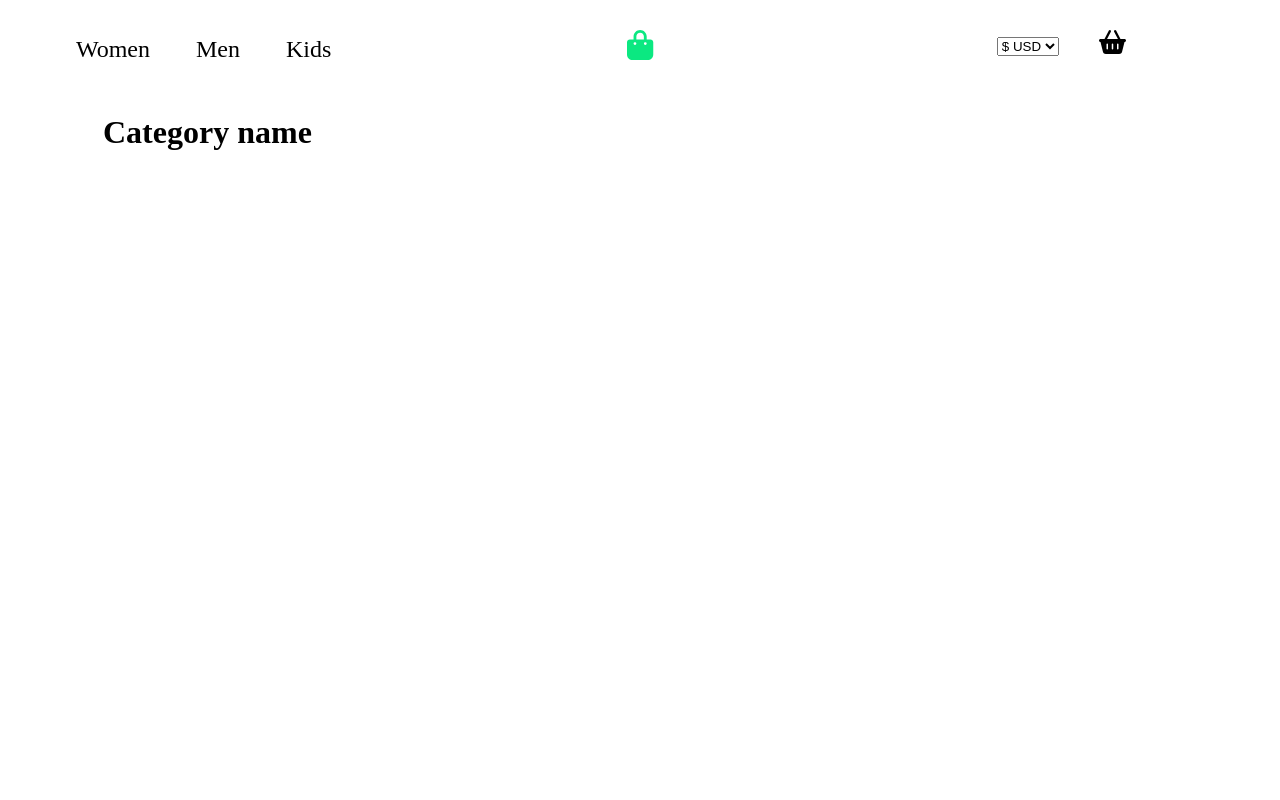
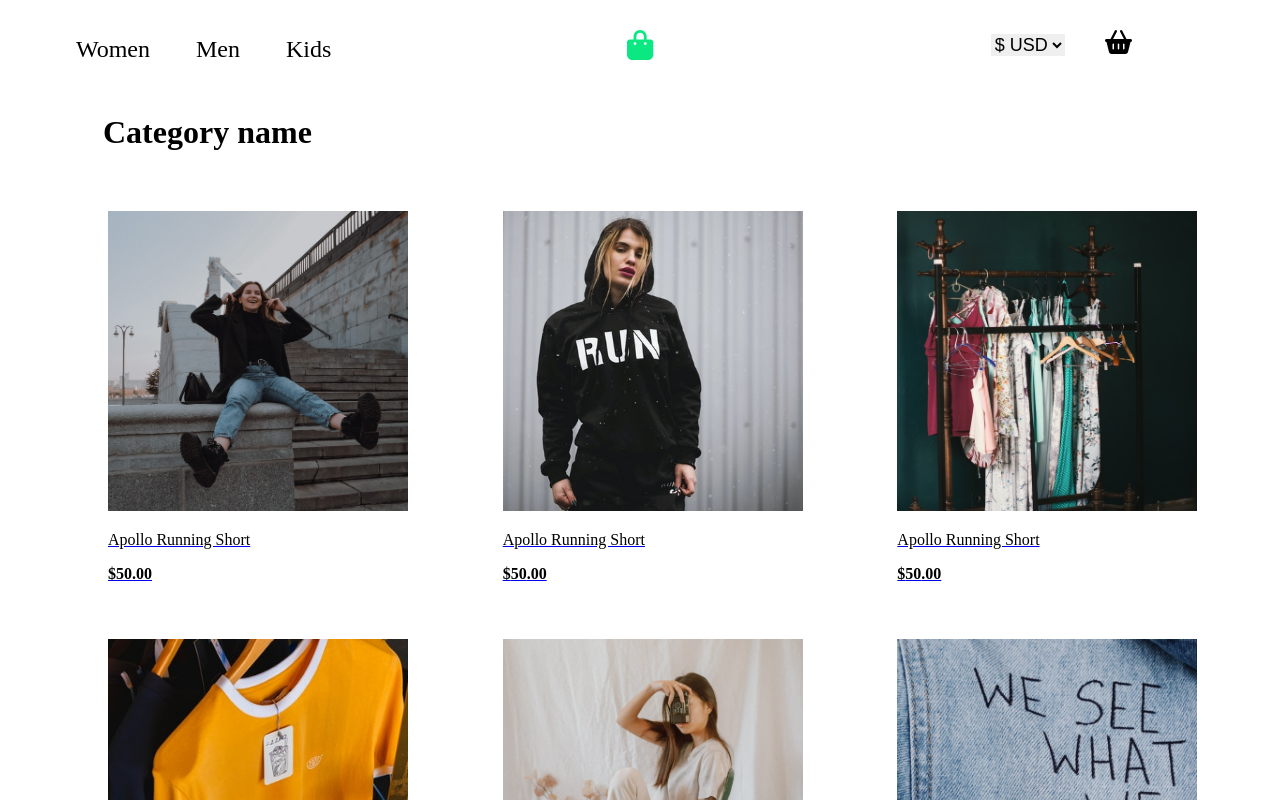
Before and after one commit to mkusztal/react-shop-test, a React (Create React App) app: page / in a window 1280 px wide. Shown: the top 800 px of the page. Built offline with nearby package versions, Linux system fonts and the light colour scheme.

Commit message:
Convert all file to react class

```diff
--- a/src/components/features/Currency/Currency.js
+++ b/src/components/features/Currency/Currency.js
@@ -1,5 +1,5 @@
 import React from 'react';
-//import styles from './Currency.module.scss';
+import styles from './Currency.module.scss';
 
 class Currency extends React.Component{
 
@@ -16,7 +16,7 @@ class Currency extends React.Component{
 
   render(){
     return (
-      <select value={this.state.value} onChange={this.handleChange}>
+      <select  value={this.state.value} onChange={this.handleChange}>
         <option value="dollar">$ USD</option>
         <option value="euro">€ EUR</option>
         <option value="yen">¥ YPY</option>
--- a/src/components/features/Currency/Currency.module.scss
+++ b/src/components/features/Currency/Currency.module.scss
@@ -1,4 +1,13 @@
 @import '../../../styles/settings.scss';
+
+select{
+  border: none;
+  font-size: 18px;
+}
+
+option{
+}
+
 
 .dropdown {
   position: relative;
--- a/src/components/features/ProductBox/ProductBox.js
+++ b/src/components/features/ProductBox/ProductBox.js
@@ -3,23 +3,21 @@ import styles from './ProductBox.module.scss';
 import { FontAwesomeIcon } from '@fortawesome/react-fontawesome';
 import { faShoppingBasket } from '@fortawesome/free-solid-svg-icons';
 import { Link } from 'react-router-dom';
-import db from '../../../db.json'
-
 
 class ProductBox extends React.Component {
+
   render(){
     return (
       <div>
-        {db.products.map((product, index) => {
-          <div key={index} className={styles.box}>
-            <Link to={'/product/' + product.id}>
+          <div className={styles.box}>
+            <Link to={'/product/' + this.props.id}>
               <div className={styles.card}>
-                <img className={styles.image} src={product.image} alt="product" />
+                <img className={styles.image} src={this.props.image} alt="product" />
               </div>
               <div className={styles.text}>
-                <p>{product.name}</p>
+                <p>{this.props.name}</p>
                 <p>
-                  <b>${product.price}.00</b>
+                  <b>${this.props.price}.00</b>
                 </p>
               </div>
             </Link>
@@ -27,7 +25,6 @@ class ProductBox extends React.Component {
               <FontAwesomeIcon className={styles.basket} icon={faShoppingBasket} />
             </div>
           </div>
-        })}
       </div>
     );
   }
--- a/src/components/views/Header/Header.js
+++ b/src/components/views/Header/Header.js
@@ -12,7 +12,6 @@ import db from '../../../db.json'
 const categoriesData = db.categories;
 
 class Header extends React.Component {
-
 
   render(){
     return (
```
